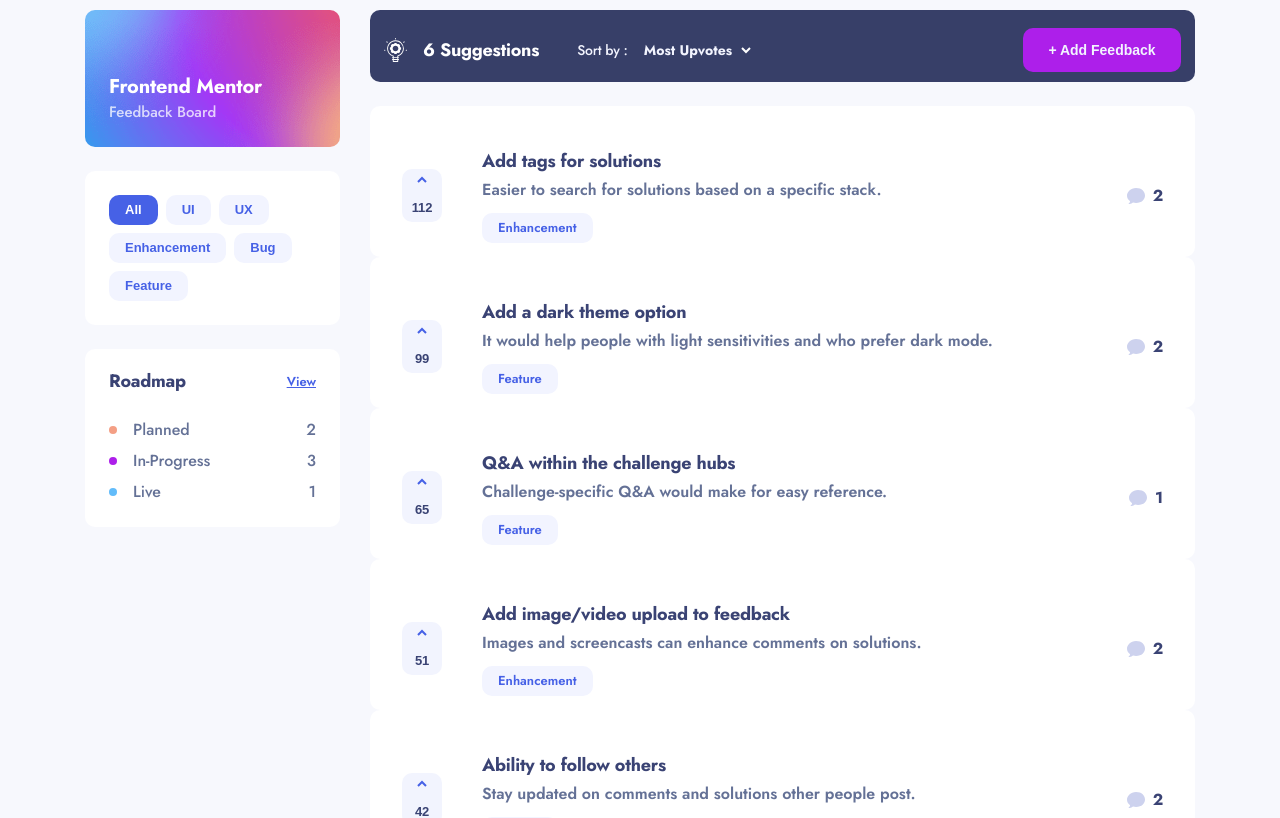
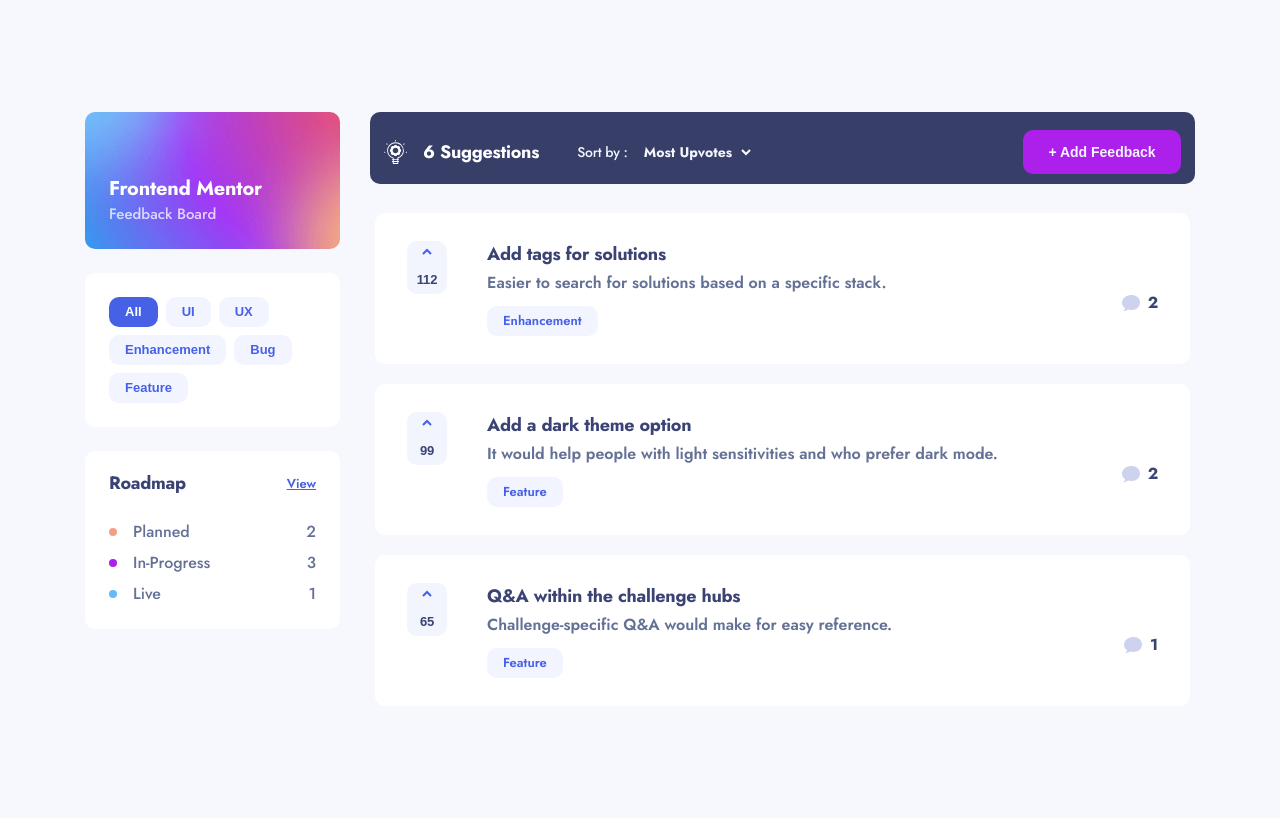
Before and after one commit to selly361/product-feedback-app, a React (Create React App) app: page / in a window 1280 px wide. Shown: the top 818 px of the page. Built offline with nearby package versions, Linux system fonts and the light colour scheme.

Commit message:
Refactored styles

```diff
--- a/src/components/PageTemplates/Home/Main/Main.styles.ts
+++ b/src/components/PageTemplates/Home/Main/Main.styles.ts
@@ -14,6 +14,12 @@
 
 export const Container = styled.div`
     width: 825px;
+    height: 500px;
+    padding: 5px;
 
+    display: flex;
+    flex-direction: column;
+    gap: 20px;
 
+    overflow-y: auto;
 `
--- a/src/components/PageTemplates/Home/Product/Product.styles.ts
+++ b/src/components/PageTemplates/Home/Product/Product.styles.ts
@@ -3,7 +3,7 @@
 export const StyledProduct = styled.div`
   width: 100%;
   background-color: white;
-  height: 151px;
+  min-height: 151px;
   border-radius: 10px;
 
   padding: 28px 32px 0 32px;
@@ -38,12 +38,15 @@
 
 export const Container = styled.div`
   display: flex;
-  align-items: center;
+  align-items: start;
   gap: 40px;
+
 `;
 
 export const SubContainer = styled(Container)`
   gap: 8px;
+  height: 100%;
+  align-items: center;
 
   h5 {
     color: #3a4374;
```
